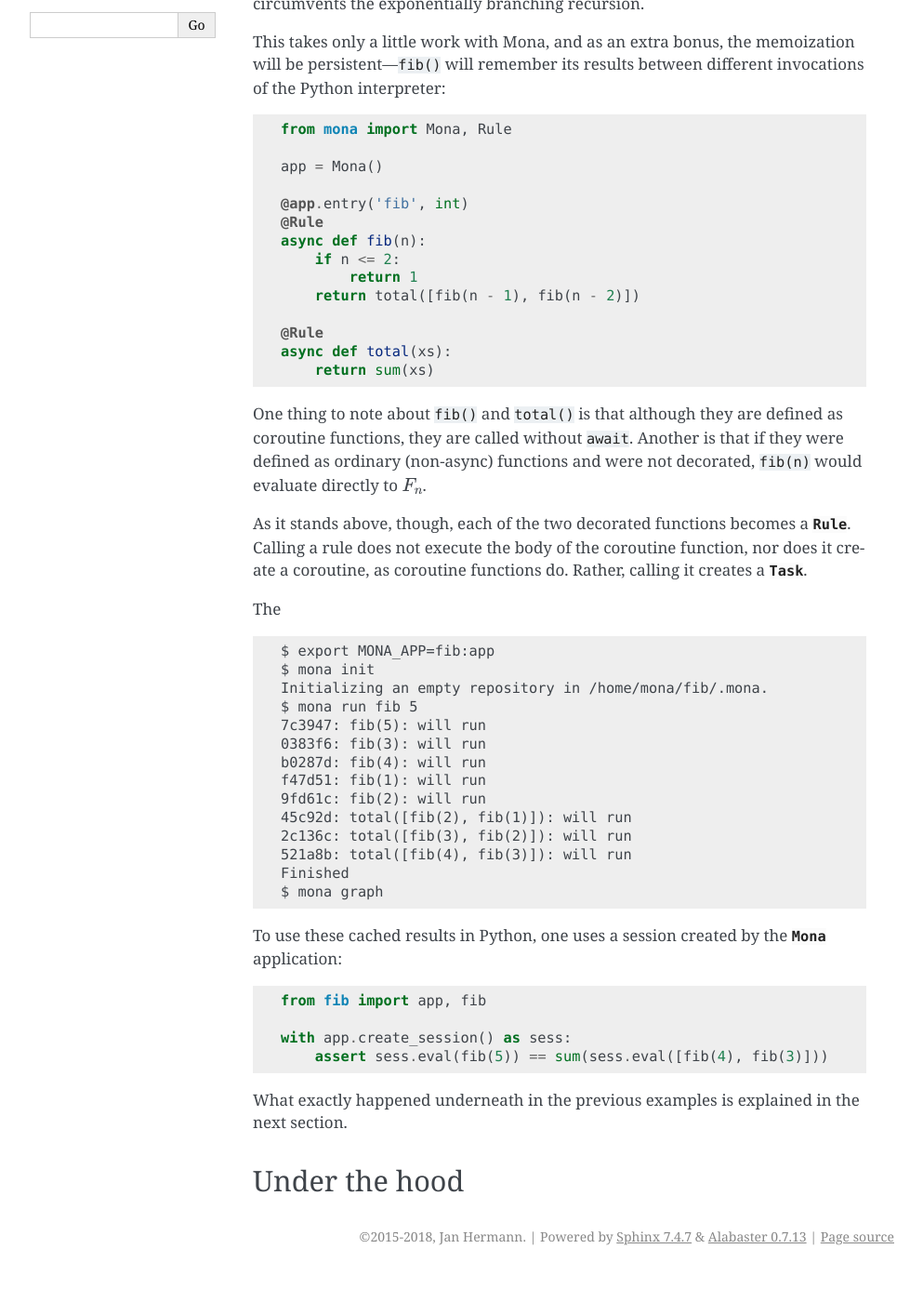
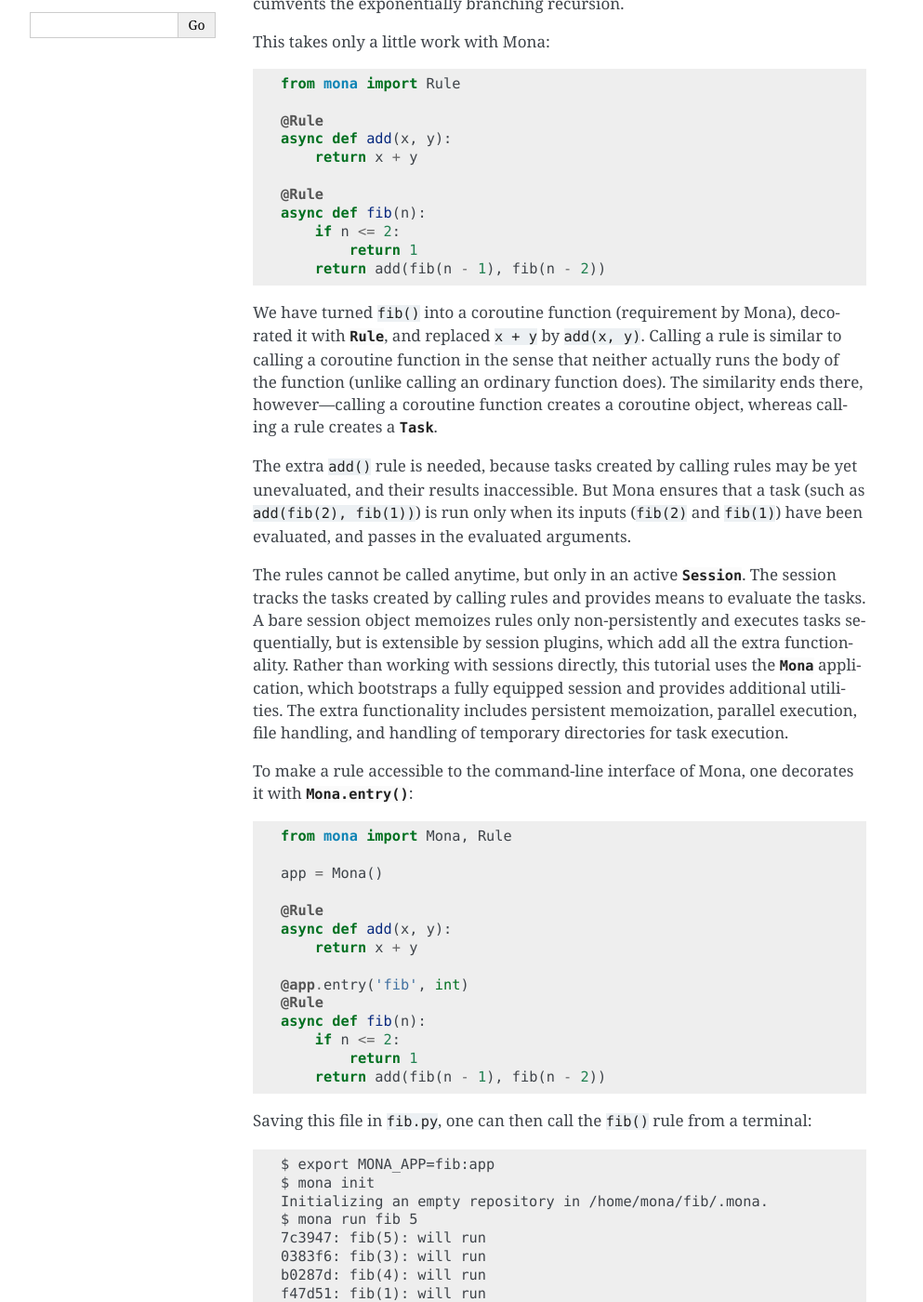
Before and after one commit to jhrmnn/mona, a Sphinx documentation site: the page built from docs/quickstart.rst, in a window 1280 px wide and 1400 px high, scrolled down 432 px. Shown: the whole window at 93% size, without its empty margins (148-1141 px from the left). Built offline with Sphinx 7.4.7, drawn with Linux system fonts in a browser that asks for light colours; before the commit the page ends 1801 px from its top, so only the background shows below that; some of the changed text lies outside the part shown.

Commit message:
update docs

```diff
--- a/docs/quickstart.rst
+++ b/docs/quickstart.rst
@@ -11,31 +11,46 @@
             return 1
         return fib(n - 1) + fib(n - 2)
 
-The major issue of this approach is that to evaluate :math:`F_n`, :math:`F_{n-k}` must be called :math:`\sim2^k` times, leading to overall exponential time complexity in :math:`n`. A common remedy is to *memoize* ``fib()``---to make it remember its results for a given argument. This circumvents the exponentially branching recursion.
+The major issue of this approach is that to evaluate :math:`F_n`, :math:`F_{n-k}` must be called :math:`\sim2^k` times, leading to overall exponential time complexity in :math:`n`. A common remedy is to *memoize* ``fib()``---to make it remember its results for given arguments. This circumvents the exponentially branching recursion.
 
-This takes only a little work with Mona, and as an extra bonus, the memoization will be persistent---``fib()`` will remember its results between different invocations of the Python interpreter::
+This takes only a little work with Mona::
+
+    from mona import Rule
+
+    @Rule
+    async def add(x, y):
+        return x + y
+
+    @Rule
+    async def fib(n):
+        if n <= 2:
+            return 1
+        return add(fib(n - 1), fib(n - 2))
+
+We have turned ``fib()`` into a coroutine function (requirement by Mona), decorated it with :class:`~mona.Rule`, and replaced ``x + y`` by ``add(x, y)``. Calling a rule is similar to calling a coroutine function in the sense that neither actually runs the body of the function (unlike calling an ordinary function does). The similarity ends there, however---calling a coroutine function creates a coroutine object, whereas calling a rule creates a :class:`~mona.tasks.Task`.
+
+The extra ``add()`` rule is needed, because tasks created by calling rules may be yet unevaluated, and their results inaccessible. But Mona ensures that a task (such as ``add(fib(2), fib(1))``) is run only when its inputs (``fib(2)`` and ``fib(1)``) have been evaluated, and passes in the evaluated arguments.
+
+The rules cannot be called anytime, but only in an active :class:`~mona.Session`. The session tracks the tasks created by calling rules and provides means to evaluate the tasks. A bare session object memoizes rules only non-persistently and executes tasks sequentially, but is extensible by session plugins, which add all the extra functionality. Rather than working with sessions directly, this tutorial uses the :class:`~mona.Mona` application, which bootstraps a fully equipped session and provides additional utilities. The extra functionality includes persistent memoization, parallel execution, file handling, and handling of temporary directories for task execution.
+
+To make a rule accessible to the command-line interface of Mona, one decorates it with :meth:`Mona.entry`::
 
     from mona import Mona, Rule
 
     app = Mona()
+
+    @Rule
+    async def add(x, y):
+        return x + y
 
     @app.entry('fib', int)
     @Rule
     async def fib(n):
         if n <= 2:
             return 1
-        return total([fib(n - 1), fib(n - 2)])
+        return add(fib(n - 1), fib(n - 2))
 
-    @Rule
-    async def total(xs):
-        return sum(xs)
-
-
-One thing to note about ``fib()`` and ``total()`` is that although they are defined as coroutine functions, they are called without ``await``. Another is that if they were defined as ordinary (non-async) functions and were not decorated, ``fib(n)`` would evaluate directly to :math:`F_n`.
-
-As it stands above, though, each of the two decorated functions becomes a :class:`~mona.Rule`. Calling a rule does not execute the body of the coroutine function, nor does it create a coroutine, as coroutine functions do. Rather, calling it creates a :class:`~mona.tasks.Task`.
-
-The ::
+Saving this file in ``fib.py``, one can then call the ``fib()`` rule from a terminal::
 
     $ export MONA_APP=fib:app
     $ mona init
@@ -50,9 +65,8 @@
     2c136c: total([fib(3), fib(2)]): will run
     521a8b: total([fib(4), fib(3)]): will run
     Finished
-    $ mona graph
 
-To use these cached results in Python, one uses a session created by the :class:`~mona.Mona` application::
+To use the cached results in Python, one uses a session created by the :class:`~mona.Mona` application::
 
     from fib import app, fib
 
```
Also changed, not shown: docs/fib.svg.
